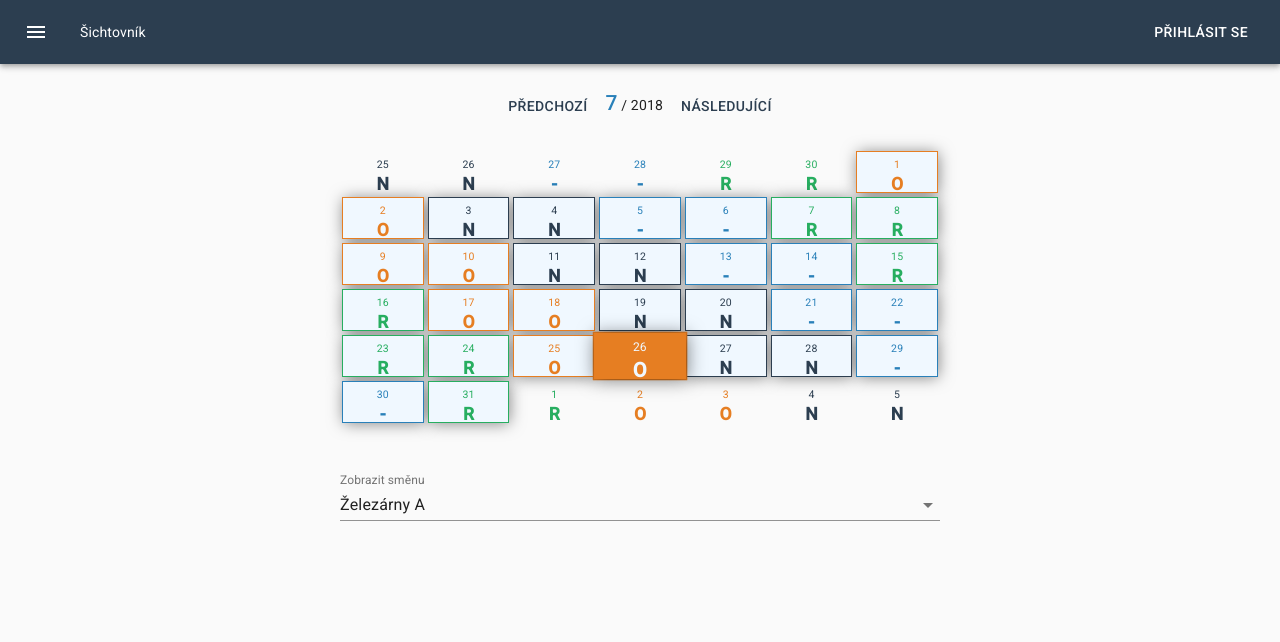
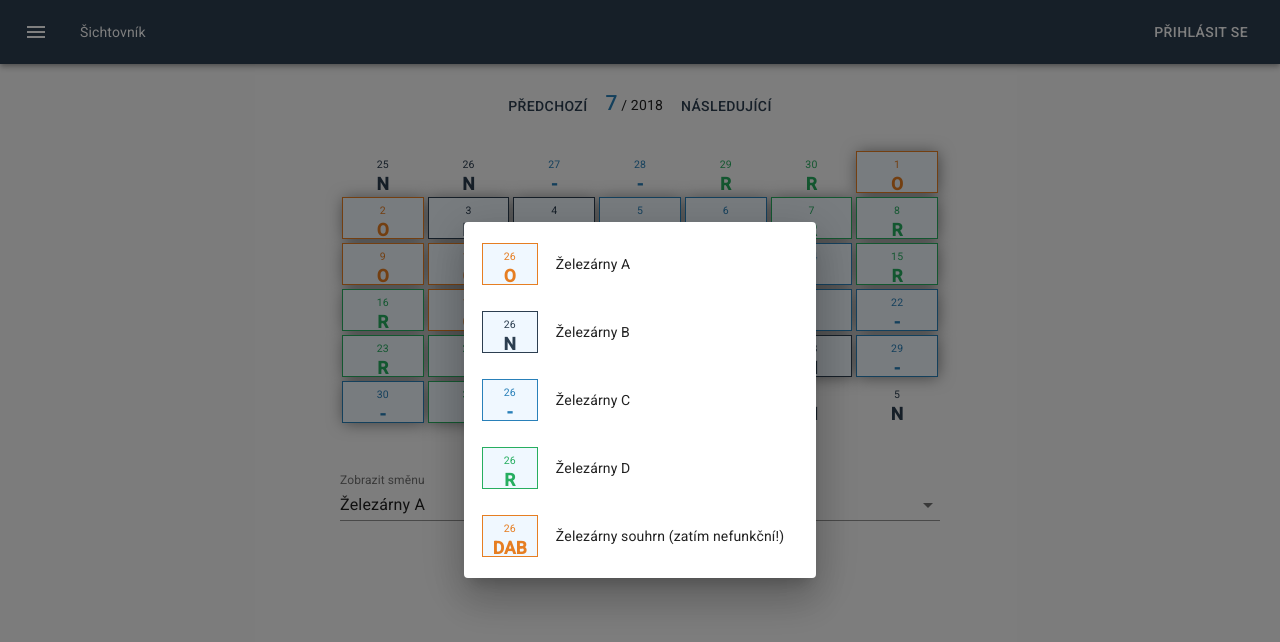
Before and after one commit to zelitomas/sichtovnik, a React (Create React App) app: page / in a window 1280 px wide. Shown: the top 642 px of the page. Built offline with nearby package versions, Linux system fonts and the light colour scheme.

Commit message:
:sparkles: Welcome dialog, saved shift

```diff
--- a/src/App.css
+++ b/src/App.css
@@ -19,7 +19,7 @@
     height: 3em;
     transition: all 0.3s;
     background-color: aliceblue;
-
+    text-align: center;
     color: var(--color);
 }
 
--- a/src/App.js
+++ b/src/App.js
@@ -9,6 +9,11 @@ import MenuItem from '@material-ui/core/MenuItem';
 import InputLabel from '@material-ui/core/InputLabel';
 import FormControl from '@material-ui/core/FormControl';
 import { withStyles } from '@material-ui/core/styles';
+import Day from './Day';
+import UP from './UserPreferences';
+import WelcomeDialog from './WelcomeDialog';
+
+import {getSichta, normalizeDate} from "./commonFunctions";
 
 const theme = createMuiTheme({
     palette: {
@@ -23,42 +28,6 @@ const styles = theme => ({
 
     }
 });
-
-class Day extends Component {
-    render(){
-
-        let className = "Day";
-        if(!this.props.active) {
-            className = className + " disabled";
-        } else if (this.props.highlight) {
-            className = className + " highlight";
-        }
-
-        return(
-            <div className={className} style={{"--color": this.props.color}}>
-                <span className="DayNumber"> {this.props.day.getDate()}</span>
-                <span className="Shift">{this.props.sichta}</span>
-            </div>
-        );
-    }
-}
-
-function getSichta(date, days, offset){
-
-    let dayInWeek = Math.floor(date.getTime() / (1000 * 3600 * 24));
-    dayInWeek = (dayInWeek + offset) % days;
-    return dayInWeek;
-}
-
-function normalizeDate(date){
-    return new Date(Date.UTC(date.getFullYear(), date.getMonth(), date.getDate()));
-}
-
-//let colors = ["#27ae60", "#2ecc71", "#e67e22", "#f39c12", "#2c3e50", "#34495e", "#2980b9", "#3498db"];
-
-/*function daysInMonth (date) {
-    return new Date(date.getFullYear(), date.getMonth()+1, 0).getDate();
-}*/
 
 class Calendar extends Component{
 
@@ -150,24 +119,50 @@ const predefined = [
 
 class App extends Component {
 
-    state = {
-        sichtaSelected: predefined[0]
-    };
+
+
+    constructor(props){
+        super(props);
+        let savedShift = UP.getValue("savedShift", null);
+        let firstRun = false;
+        if(savedShift === null){
+            firstRun = true;
+            savedShift = predefined[0];
+        }
+
+        this.state = {
+            firstRun: firstRun,
+            sichtaSelected: savedShift,
+            savedShift: savedShift
+        };
+    }
 
     handleSichtaSelected = event => {
-        console.log(event);
         this.setState({
             sichtaSelected: event.target.value
         })
+
+
     };
 
-    static generateShiftMenuItems() {
+    generateShiftMenuItems = () => {
         let result = [];
+        result.push(<MenuItem value={this.state.savedShift}>Moje šichta <em>({this.state.savedShift.name})</em></MenuItem>);
         for(let i of predefined){
             result.push(<MenuItem value={i}>{i.name}</MenuItem>);
         }
         return result;
-    }
+    };
+
+    handleWelcomeDialogClose = value => {
+        if(!value){ return; }
+        this.setState({
+            sichtaSelected: value
+        });
+        UP.setValue("savedShift", value);
+        this.setState({firstRun: false, sichtaSelected: value, savedShift: value});
+
+    };
 
     render() {
         return (
@@ -182,6 +177,8 @@ class App extends Component {
                             scheme={this.state.sichtaSelected.scheme}
                         />
 
+                        <WelcomeDialog shifts={predefined} open={this.state.firstRun} onClose={this.handleWelcomeDialogClose}/>
+
                         <FormControl fullWidth={true} className={this.props.classes.formControl}>
                             <InputLabel htmlFor="sichtaSelect">Zobrazit směnu</InputLabel>
                             <Select
@@ -192,7 +189,7 @@ class App extends Component {
                                 }}
                                 className="Select"
                             >
-                                {App.generateShiftMenuItems()}
+                                {this.generateShiftMenuItems()}
                             </Select>
                         </FormControl>
                     </div>
@@ -202,7 +199,4 @@ class App extends Component {
     }
 }
 
-
-
-
 export default withStyles(styles)(App);
--- /dev/null
+++ b/src/Day.js
@@ -0,0 +1,27 @@
+import {Component} from "react";
+import React from "react";
+
+class Day extends Component {
+    render(){
+
+        let className = "Day";
+        if(!this.props.active) {
+            className = className + " disabled";
+        } else if (this.props.highlight) {
+            className = className + " highlight";
+        }
+
+        if(this.props.className){
+            className = className + " " + this.props.className;
+        }
+
+        return(
+            <div className={className} style={{"--color": this.props.color}}>
+                <span className="DayNumber"> {this.props.day.getDate()}</span>
+                <span className="Shift">{this.props.sichta}</span>
+            </div>
+        );
+    }
+}
+
+export default Day;
--- /dev/null
+++ b/src/UserPreferences.js
@@ -0,0 +1,26 @@
+let defaults = {
+
+};
+
+
+class UserPreferences {
+
+
+
+    static getValue(key, defOption){
+        let result = localStorage.getItem(key);
+        if(result === null){
+            if(defOption !== undefined){
+                return defOption;
+            }
+            return defaults[key] === null ? null : defaults[key];
+        }
+        return JSON.parse(result);
+    }
+
+    static setValue(key, value){
+        localStorage.setItem(key, JSON.stringify(value));
+    }
+}
+
+export default UserPreferences;
--- /dev/null
+++ b/src/WelcomeDialog.js
@@ -0,0 +1,56 @@
+import Dialog from '@material-ui/core/Dialog';
+import List from '@material-ui/core/List';
+import ListItem from '@material-ui/core/ListItem';
+import Day from './Day';
+import {getSichta, normalizeDate} from "./commonFunctions";
+import { withStyles } from '@material-ui/core/styles';
+
+import React, { Component } from 'react';
+
+class WelcomeDialog extends Component {
+    state = {
+        selected: this.props.selected
+    };
+
+    handleClose = () => {
+        this.props.onClose(this.state.selected);
+    };
+
+    handleListItemClick = (value) => {
+        this.setState({selected: value});
+        this.props.onClose(value);
+    };
+
+    render() {
+        let today = normalizeDate(new Date());
+        return (
+            <Dialog onClose={this.handleClose} open={this.props.open}>
+                <List>
+                    {this.props.shifts.map(value => {
+                        let sichta = getSichta(today, value.days, value.offset);
+                        return (
+                            <ListItem button onClick={() => this.handleListItemClick(value)}>
+                                <Day active={true} day={today} highlight={false} sichta={value.scheme.names[sichta]} color={value.scheme.colors[sichta]} className={this.props.classes.day}/>
+                                <span className={this.props.classes.sichta}>{value.name}</span>
+                            </ListItem>
+                        )
+                    })}
+                </List>
+            </Dialog>
+        )
+
+
+    }
+}
+
+const style = theme => ({
+    sichta: {
+        margin: theme.spacing.unit * 2
+    },
+    day: {
+        "min-width": "4em"
+    }
+
+});
+
+export default withStyles(style)(WelcomeDialog);
--- /dev/null
+++ b/src/commonFunctions.js
@@ -0,0 +1,14 @@
+export function getSichta(date, days, offset){
+
+    let dayInWeek = Math.floor(date.getTime() / (1000 * 3600 * 24));
+    dayInWeek = (dayInWeek + offset) % days;
+    return dayInWeek;
+}
+
+export function normalizeDate(date){
+    return new Date(Date.UTC(date.getFullYear(), date.getMonth(), date.getDate()));
+}
+
+export function daysInMonth (date) {
+    return new Date(date.getFullYear(), date.getMonth()+1, 0).getDate();
+}
```
